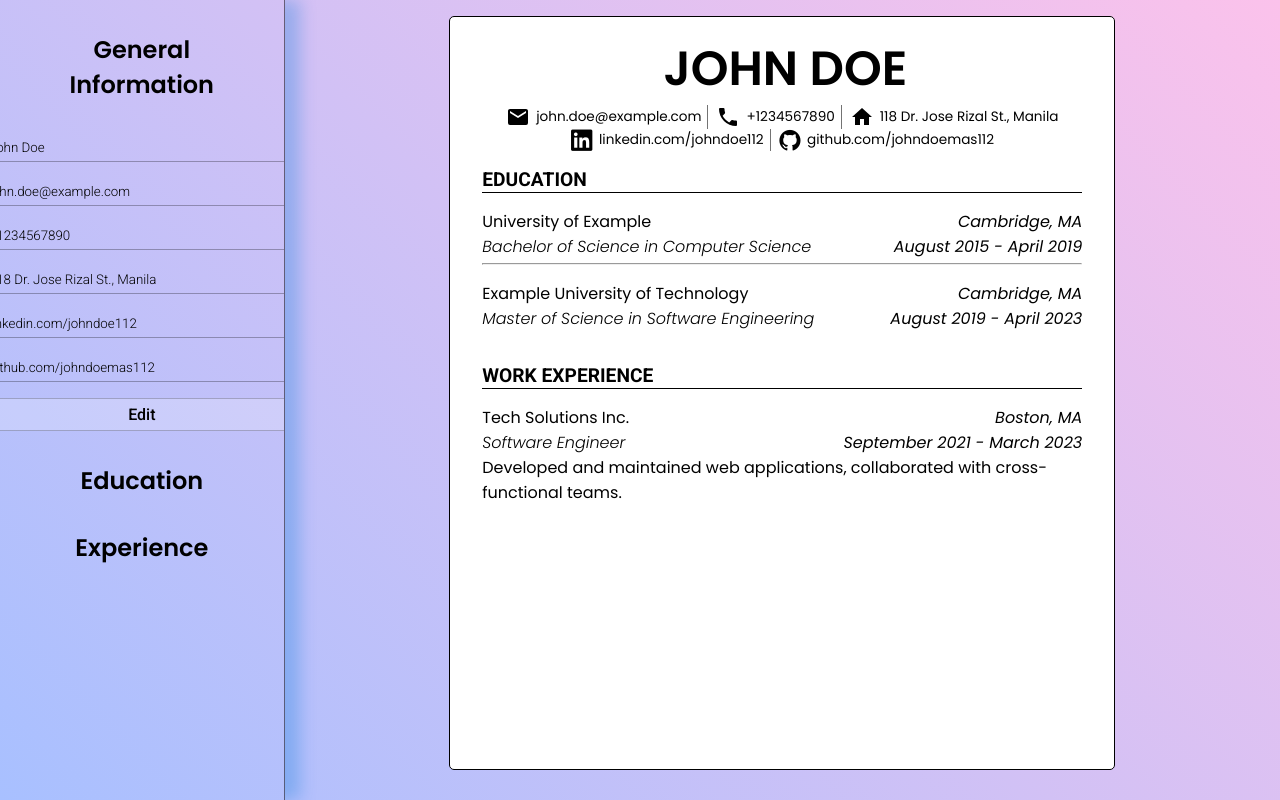
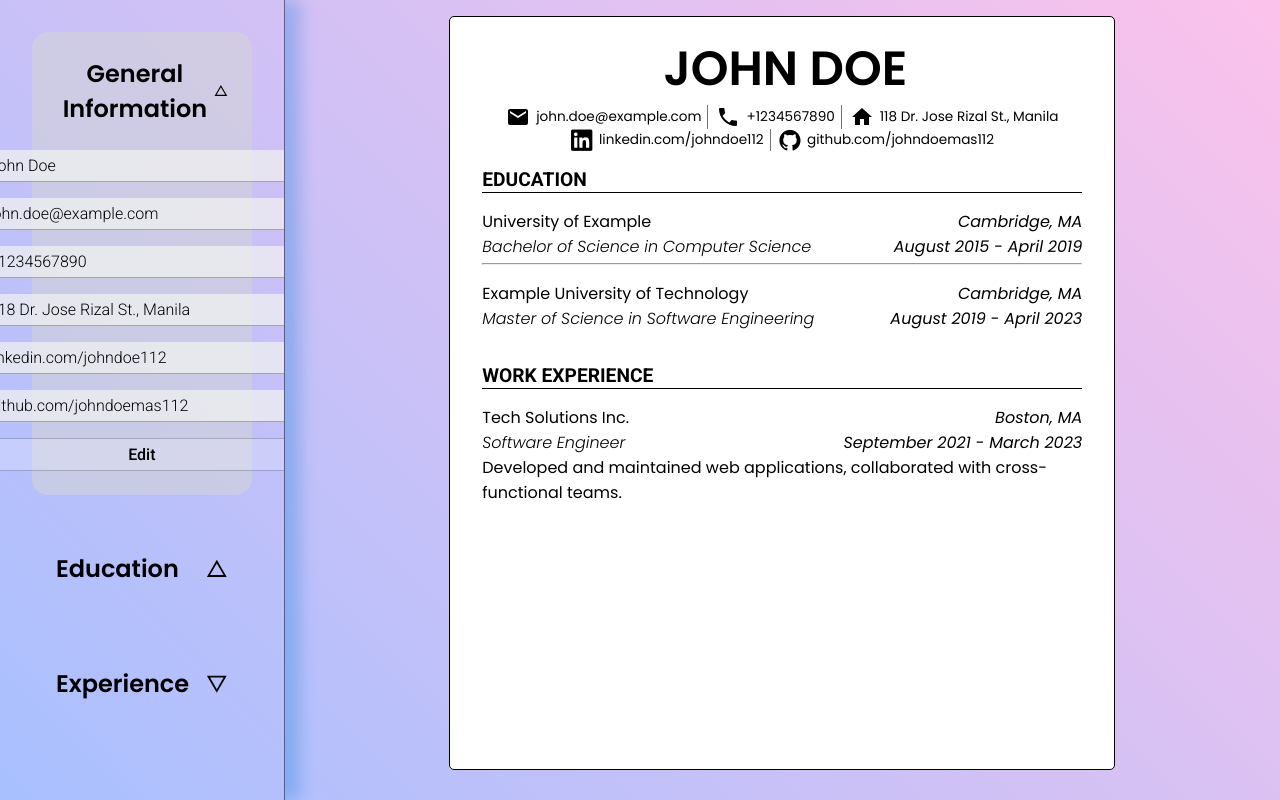
Before and after one commit to espiritukarl/odin-cv-application, a React (Vite) app: page / in a window 1280 px wide. Built offline with nearby package versions, Linux system fonts and the light colour scheme.

Commit message:
Updated styling of Sidebar

```diff
--- a/src/App.jsx
+++ b/src/App.jsx
@@ -5,6 +5,9 @@ import Education from "./components/Education";
 import Work from "./components/Work";
 import cvData from "./data/data.json";
 import placeholder from "./data/placeholder.json";
+
+import Icon from "@mdi/react";
+import { mdiTriangleDownOutline, mdiTriangleOutline } from "@mdi/js";
 import "./styles/App.css";
 import "./styles/index.css";
 
@@ -33,19 +36,43 @@ function App() {
   return (
     <>
       <section className="sidebar">
+        <article
+          className={
+            showButton.showGeneralInfo ? "component-shown" : "component-hidden"
+          }
+        >
           <button
             className="component-header poppins-semibold"
             onClick={() => handleComponent("showGeneralInfo")}
           >
             General Information
+            <Icon
+              path={mdiTriangleDownOutline}
+              size={0.9}
+              vertical={showButton.showGeneralInfo ? true : false}
+            />
           </button>
+
           {showButton.showGeneralInfo && <GeneralInfo updateCV={updateCV} />}
+        </article>
+
+        <article
+          className={
+            showButton.showEducation ? "component-shown" : "component-hidden"
+          }
+        >
           <button
             className="component-header poppins-semibold"
             onClick={() => handleComponent("showEducation")}
           >
             Education
+            <Icon
+              path={mdiTriangleDownOutline}
+              size={0.9}
+              vertical={showButton.showGeneralInfo ? true : false}
+            />
           </button>
+
           {showButton.showEducation &&
             info.education.map((school, index) => {
               return (
@@ -65,11 +92,23 @@ function App() {
               school={placeholder.education}
             />
           )}
+        </article>
+
+        <article
+          className={
+            showButton.showEducation ? "component-shown" : "component-hidden"
+          }
+        >
           <button
             className="component-header poppins-semibold"
             onClick={() => handleComponent("showWork")}
           >
             Experience
+            <Icon
+              path={mdiTriangleDownOutline}
+              size={0.9}
+              vertical={showButton.showWork ? true : false}
+            />
           </button>
           {showButton.showWork &&
             info.experience.map((exp, index) => {
@@ -90,6 +129,7 @@ function App() {
               exp={placeholder.experience}
             />
           )}
+        </article>
       </section>
 
       <main>
--- a/src/styles/App.css
+++ b/src/styles/App.css
@@ -20,9 +20,11 @@ main {
 
 .component-header {
   display: flex;
-  flex-direction: column;
+  justify-content: space-between;
   align-items: center;
-  padding: 0;
+  width: 100%;
+
+  padding: 24px;
   margin: 0;
 
   background-color: transparent;
@@ -30,13 +32,24 @@ main {
   font-size: 1.5rem;
 }
 
-.component-header:hover {
-  cursor: pointer;
-  text-decoration: underline;
+.component-shown {
+  background-color: rgba(212, 212, 212, 0.534);
+  border-radius: 16px;
+  padding-bottom: 24px;
 }
 
 .component {
   background-color: white;
+}
+
+.component-hidden > .component-header:hover {
+  cursor: pointer;
+  background-color: rgba(212, 212, 212, 0.534);
+}
+
+.component-shown > .component-header:hover {
+  cursor: pointer;
+  text-decoration: underline;
 }
 
 /* Custom Scrollbar Styles */
--- a/src/styles/form.css
+++ b/src/styles/form.css
@@ -15,7 +15,8 @@ textarea {
   border-left: 1px solid rgba(0, 0, 0, 0.288);
   border-bottom: 1px solid rgba(0, 0, 0, 0.288);
   border-radius: 5px;
-  background-color: transparent;
+  background-color: rgba(241, 241, 241, 0.74);
+  font-size: 16px;
 }
 
 input:focus,
@@ -61,12 +62,12 @@ textarea,
 .section-edit,
 .section-remove {
   box-sizing: border-box;
-  width: 320px;
+  width: var(--width);
   padding: 6px;
   border-radius: 5px;
 }
 
 .section-edit,
 .section-remove {
-  width: 160px;
+  width: calc(var(--width) / 2);
 }
--- a/src/styles/index.css
+++ b/src/styles/index.css
@@ -10,6 +10,8 @@
   background: linear-gradient(45deg, #a8c0ff, #fbc2eb);
   height: 100vh;
   overflow: hidden;
+
+  --width: 320px;
 }
 
 /*ROBOTO FONT*/
@@ -193,3 +195,9 @@
   font-weight: 900;
   font-style: italic;
 }
+
+@media (min-width: 2000px) {
+  #root {
+    --width: 480px;
+  }
+}
```
Lines whose indentation alone changed are shown as unchanged.
